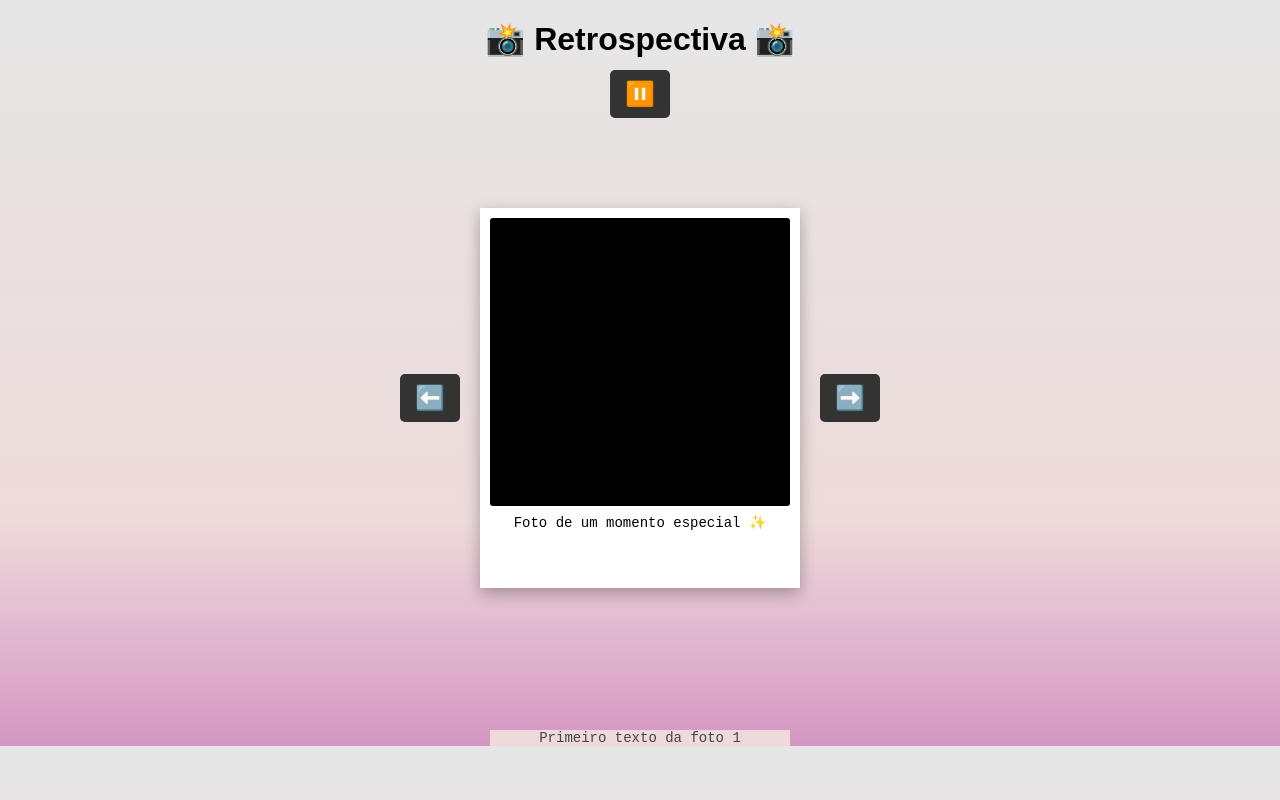
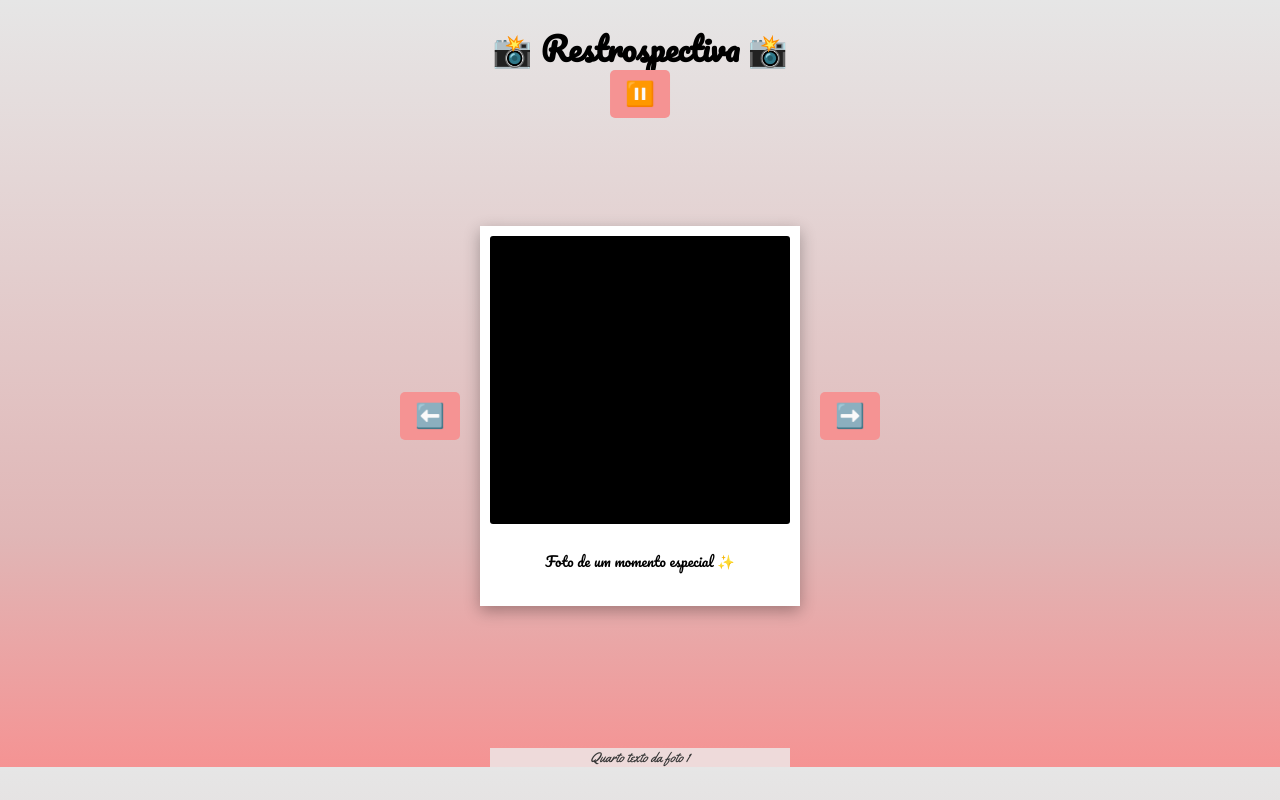
Before and after one commit to jimmykiedis/jimmykiedis.github.io, a plain HTML site: page index.html in a window 1280 px wide. Both pictures are taken after a click on the button "▶️". Drawn offline with Linux system fonts and the light colour scheme.

Commit message:
Version 0.5.3

```diff
--- a/index.html
+++ b/index.html
@@ -2,9 +2,11 @@
 <html lang="pt-BR">
 <head>
     <meta charset="UTF-8">
-    <title>Teste</title>
+    <title>Declaração de amor</title>
     <meta name="viewport" content="width=device-width, initial-scale=1.0">
     <link rel="stylesheet" href="style.css">
+    <link href="https://fonts.googleapis.com/css2?family=Pacifico&display=swap" rel="stylesheet">
+    <link href="https://fonts.googleapis.com/css2?family=Yellowtail&display=swap" rel="stylesheet">
 </head>
 <body>
 
@@ -13,14 +15,14 @@
         <audio id="musica" src="contents/sound/music.mp3"></audio>
     </div>
 
-    <h1>📸 Retrospectiva 📸</h1>
+    <h1>📸 Restrospectiva 📸</h1>
 
     <div class="centraliza">
         <button onclick="voltarImagem()">⬅️</button>
 
         <div class="polaroid" onclick="revelarImagem()">
             <div class="foto">
-                <img id='imagemCarrossel' src="" alt="Imagem polaroid">
+                <img id='fotosPolaroid' src="" alt="Imagem polaroid">
             </div>
             <div class="legenda">Foto de um momento especial ✨</div>
         </div>
--- a/script.js
+++ b/script.js
@@ -1,59 +1,42 @@
-const audio = document.getElementById("musica");
-const playPauseBtn = document.querySelector(".playPauseBtn");
+const audio = document.getElementById("musica");    // obtém do html um elemento com id "musica"
+const playPauseBtn = document.querySelector(".playPauseBtn");   // obtém do html um elemento com a classe "playPauseBtn"
+let textos = []; // cria a lista para armazenar as legendas
+let imagens = []; // cria a lista para armazenar as imagens
+let indice = 0;   // cria um índice para controlar a imagem e o texto atual
 
-function toggleMusic() {
-    if (audio.paused) {
-        audio.play();
-        playPauseBtn.textContent = "⏸️";
-    } else {
-        audio.pause();
-        playPauseBtn.textContent = "▶️";
-    }
-}
-
-audio.addEventListener("ended", () => {
-    playPauseBtn.textContent = "▶️";
-});
-
-let textos = []; // Lista para armazenar as legendas
-let imagens = []; // Lista para armazenar as imagens
-let indice = 0;   // Índice atual
-
+// trata a criação do vetor de textos, que são separados por "---" no arquivo text.txt
 function carregarTexto() {
-    return fetch('contents/src/text.txt')
-        .then(res => res.text())
+    return fetch('contents/src/text.txt')   // busca em contents/src o arquivo text.txt
+        .then(res => res.text())            // retonar a resposta do fetch e converte ela pra texto
         .then(texto => {
-            textos = texto.split(/\r?\n---\r?\n/).map(l => l.trim());
+            textos = texto.split(/\r?\n---\r?\n/).map(l => l.trim());   // o vetor de textos recebe cada texto separado por "---" e remove os espaços em branco no início e no final de cada texto
         })
         .catch(err => {
-            console.error("Erro ao carregar o texto: ", err);
+            console.error("Erro ao carregar o texto: ", err);       // exibe no console caso ocorra algum erro
         });
 }
 
+// busca-se um elemento no html com a id "texto" e atualiza o texto do elemento com o texto correspondente ao índice atual
 function atualizarTexto() {
-    const textDiv = document.getElementById("texto");
-    textDiv.textContent = textos[indice] || '';
+    const textDiv = document.getElementById("texto");   // textDiv recebe o elemento com a id "texto"
+    textDiv.textContent = textos[indice] || '';         // atualiza o texto do elemento com o texto correspondente ao índice atual, ou uma string vazia se não houver texto
 }
 
+// busca-se um elemento no html com a id "fotosPolaroid" e atualiza o src da imagem com a imagem correspondente ao índice atual
 function atualizarImagem() {
-    const img = document.getElementById("imagemCarrossel");
-    const polaroid = document.querySelector(".polaroid");
+    const img = document.getElementById("fotosPolaroid");   // id "fotosPolaroid" é colocado em img
+    const polaroid = document.querySelector(".polaroid");   // class "polaroid" é colocada em polaroid
 
-    polaroid.classList.remove("revelado");
-    img.src = imagens[indice];
-    atualizarTexto();
+    polaroid.classList.remove("revelado");                  // remove a classe "revelado" da polaroid para que a foto atual não apareça revelada
+    img.src = imagens[indice];                              // o src da imagem é atualizada com o vetor de imagens com o indice atual
+    atualizarTexto();                                       //chama a função de atualizar o texto
 }
 
-// Inicialização: carregar imagens e textos antes de mostrar qualquer coisa
-Promise.all([
-    fetch("contents/assets/lista.json").then(res => res.json()).then(dados => imagens = dados),
-    carregarTexto()
-]).then(() => {
-    atualizarImagem();
-}).catch(err => {
-    console.error("Erro ao carregar arquivos:", err);
-});
-
+// busca-se um elemento no html com classe "polaroid" e adiciona a classe css revelado nesse elemento
+function revelarImagem() {
+    const polaroid = document.querySelector(".polaroid");
+    polaroid.classList.add("revelado");
+}
 
 function avancarImagem() {
     indice = (indice + 1) % imagens.length;
@@ -65,7 +48,28 @@ function voltarImagem() {
     atualizarImagem();
 }
 
-function revelarImagem() {
-    const polaroid = document.querySelector(".polaroid");
-    polaroid.classList.add("revelado");
+// controla qual o botão aparece se a musica estiver tocando ou pausada
+function toggleMusic() {
+    if (audio.paused) {
+        audio.play();
+        playPauseBtn.textContent = "⏸️";
+    } else {
+        audio.pause();
+        playPauseBtn.textContent = "▶️";
+    }
 }
+
+// adiciona um evento que muda o botão de pause para play quando a música é acaba
+audio.addEventListener("ended", () => {
+    playPauseBtn.textContent = "▶️";
+});
+
+// Inicialização: carregar imagens e textos antes de mostrar qualquer coisa
+Promise.all([
+    fetch("contents/assets/lista.json").then(res => res.json()).then(dados => imagens = dados), // carrega a lista de imagens da lista.json
+    carregarTexto()     // carrega o texto do arquivo text.txt
+]).then(() => {
+    atualizarImagem();  // só então ele atualiza a imagem e o texto
+}).catch(err => {
+    console.error("Erro ao carregar arquivos:", err);       // caso ocorra algum erro, exibe no console
+});
--- a/style.css
+++ b/style.css
@@ -1,20 +1,21 @@
 body {
-    background: linear-gradient(to bottom,
+    background: linear-gradient(to bottom, /* cria o backgroun em gradiente */
         #e6e6e6 0%,
-        #eedada 70%,
-        #d496c3 100%);
-    margin: 0;
-    padding: 0;
+        #e0b6b6 70%,
+        #f59393 100%);
+    margin: 0;  /* remove a margem padrão do body */
+    padding: 0; /* remove o padding padrão do body */
     background-color: #e6e6e6;
     font-family: sans-serif;
     text-align: center;
     margin: 0;
-    overflow: hidden;
 }
 
 h1 {
     margin: 20px 0;
+    font-family: 'Pacifico', sans-serif;
 }
+
 /* Só essa div vai centralizar o conteúdo */
 .centraliza {
     display: flex;
@@ -54,23 +55,23 @@ h1 {
     transition: none; /* sem transição ao trocar */
 }
 
-.polaroid.revelado img {
+.polaroid.revelado img {    /* quando a classe polaroid recebe a classe revelado, a imagem dentro dela recebe o filtro brightness(1) */
     filter: brightness(1);  /* revela a imagem ao adicionar a classe 'revelado' */
     transition: filter 2s ease;
 }
 
 .legenda {
     text-align: center;
-    font-family: 'Courier New', Courier, monospace;
+    font-family: 'Pacifico', 'Courier New', Courier, monospace;
     font-size: 14px;
-    padding-top: 8px;
+    padding-top: 25px;
 }
 
 .texto {
     margin-top: 12px;
     background: #eedada;
-    color: #444;
-    font-family: 'Courier New', Courier, monospace;
+    color: #363636;
+    font-family: 'Yellowtail','Courier New', Courier, monospace;
     font-size: 14px;
     text-align: center;
     user-select: none;
@@ -88,7 +89,7 @@ h1 {
 }
 
 #playPauseBtn {
-    background-color: #333;
+    background-color: #f59393;
     color: white;
     font-size: 28px;
     border: none;
@@ -99,31 +100,19 @@ h1 {
 }
 
 #playPauseBtn:hover {
-    background-color: #555;
+    background-color: #e0b6b6;
 }
 
 button {
     padding: 10px 15px;
     font-size: 24px;
     border: none;
-    background-color: #333;
+    background-color: #f59393;
     color: white;
     cursor: pointer;
     border-radius: 5px;
 }
 
-.instrucao {
-    display: flex;
-    justify-content: center;
-    align-items: center;
-    bottom: 65px;
-    left: 50%;
-    transform: translateX(-50%);
-    color: #333;
-    font-size: 10px;
-    text-align: center;
+button:hover {
+    background-color: #e0b6b6;
 }
-
-button:hover {
-    background-color: #555;
-}
```
Also changed, not shown: contents/src/text.txt.
